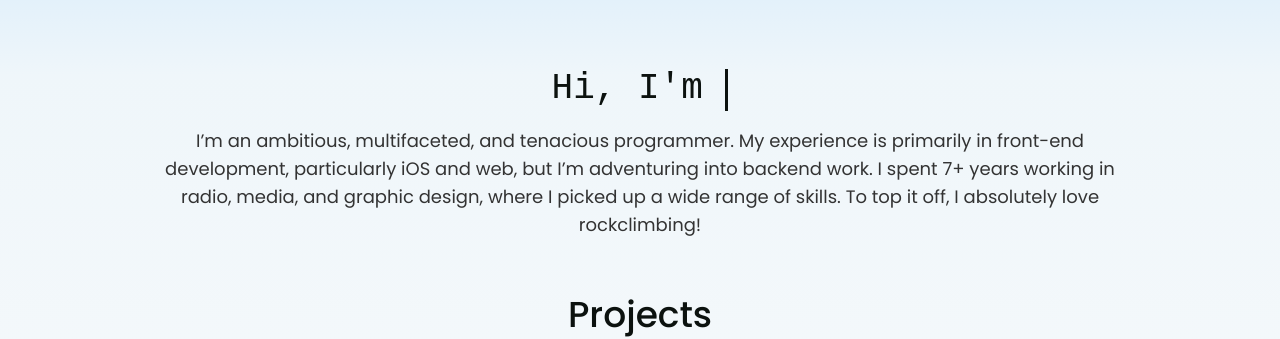
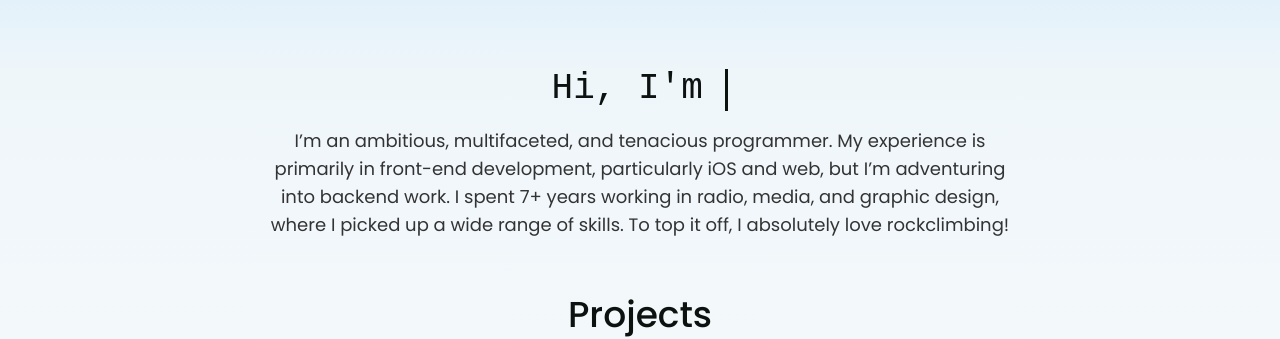
Before and after one commit to bkeys818/personal-site, an Astro site: page / in a window 1280 px wide. Shown: the part 45-384 px from the top of the page. Built offline with nearby package versions, Linux system fonts and the light colour scheme; Astro itself is replaced by a stand-in of ours.

Commit message:
💄 Set max-width for about paragraph

```diff
--- a/src/pages/index.astro
+++ b/src/pages/index.astro
@@ -9,7 +9,7 @@ import { about, projects, hardSkills, sortSkills } from '@data/portfolio.json'
   <div class="content text-center">
     <TypingTitle />
 
-    <p class="text-lg">{about}</p>
+    <p class="text-lg md:max-w-3xl md:m-auto">{about}</p>
 
     <section>
       <h2>Projects</h2>
```
